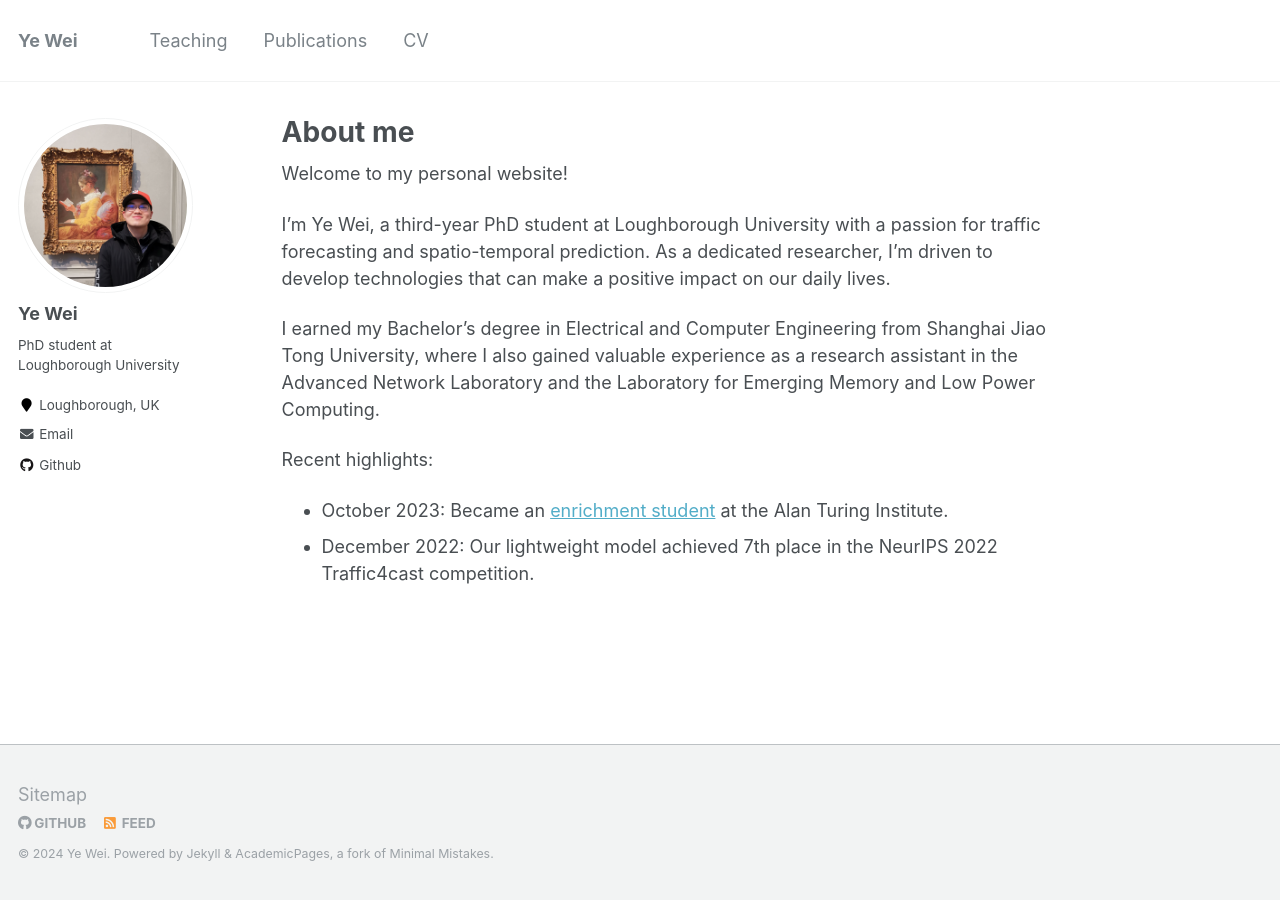
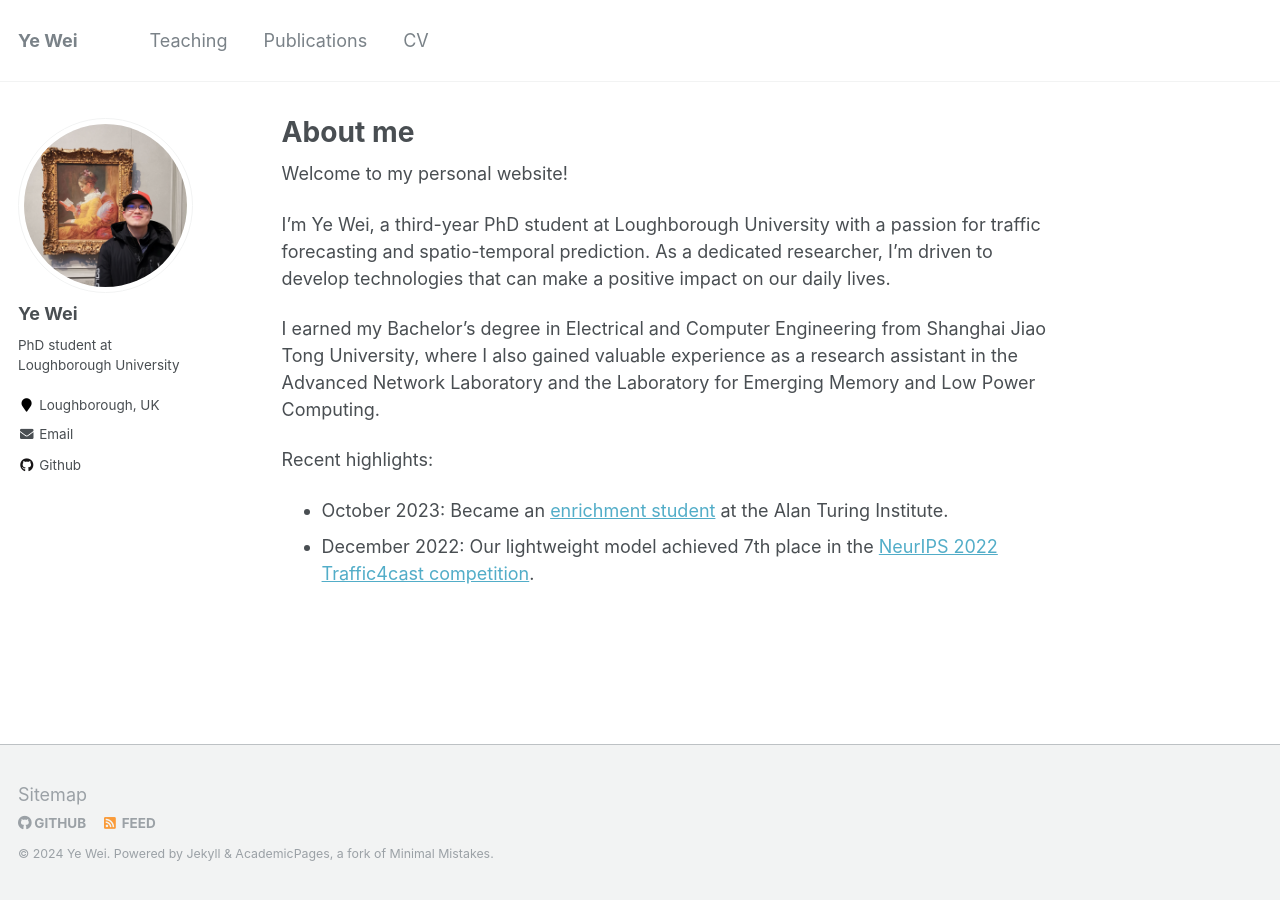
Before and after one commit to Ye-We1/Ye-We1.github.io, a Jekyll site: the page built from _pages/about.md, in a window 1280 px wide. Built offline with Jekyll 4.4.1, drawn with Linux system fonts in a browser that asks for light colours; part of the change alters nothing that is shown.

```diff
--- a/_pages/about.md
+++ b/_pages/about.md
@@ -17,4 +17,4 @@ I earned my Bachelor's degree in Electrical and Computer Engineering from Shangh
 Recent highlights:
 
 - October 2023: Became an [enrichment student](https://www.turing.ac.uk/people/enrichment-students/ye-wei) at the Alan Turing Institute.
-- December 2022: Our lightweight model achieved 7th place in the NeurIPS 2022 Traffic4cast competition.
+- December 2022: Our lightweight model achieved 7th place in the [NeurIPS 2022 Traffic4cast competition](https://neurips.cc/virtual/2022/competition/50080).
```
